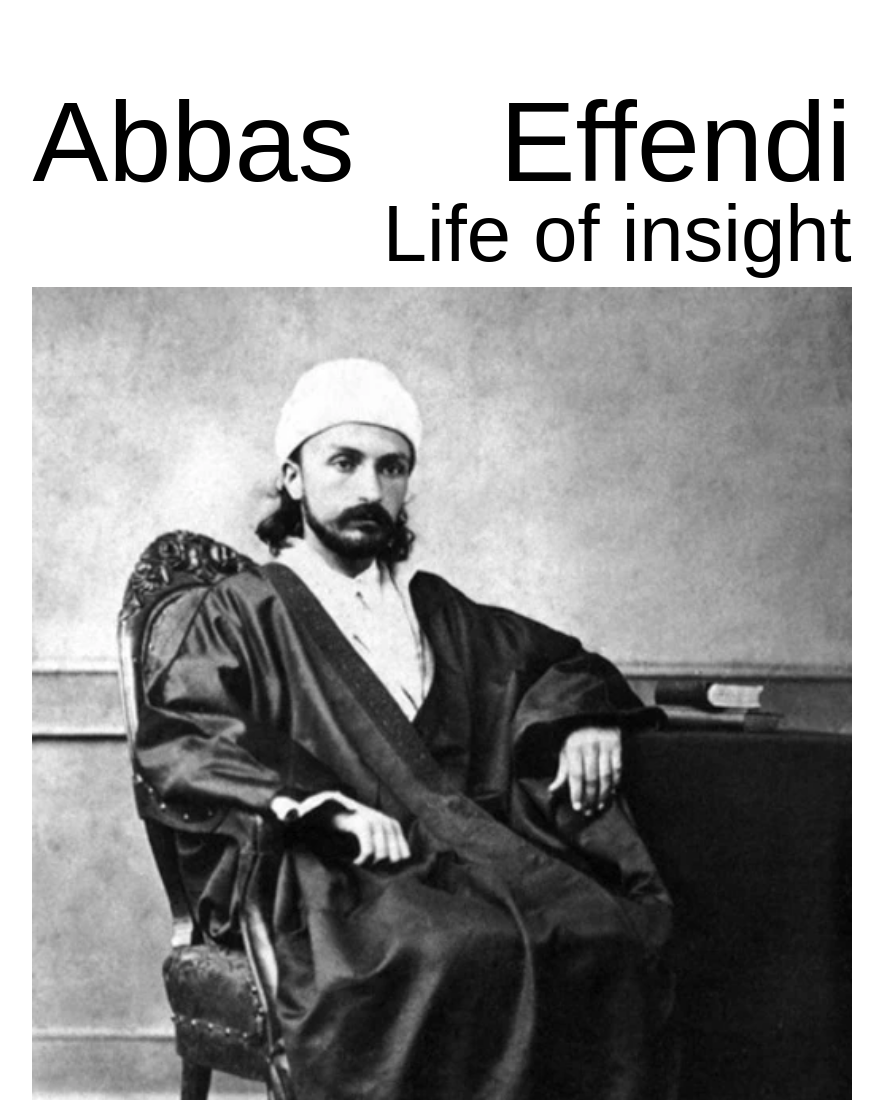
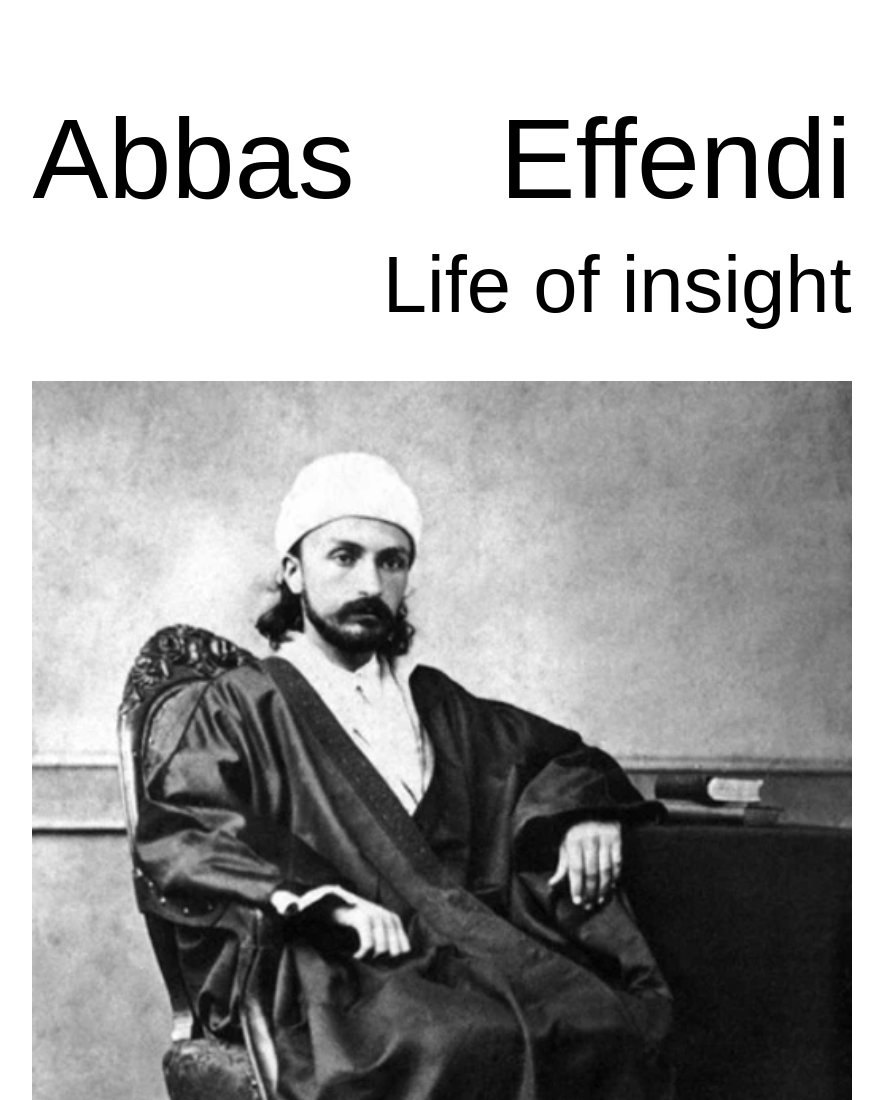
Before and after one commit to syntapy/abbas_tribute, a plain HTML site: page index.html in a window 1280 px wide. Shown: the top 1100 px of the page, without its empty margins (198-1081 px from the left). Drawn offline with Linux system fonts and the light colour scheme; a web font is replaced by a local one.

Commit message:
Add spacing within / below header text

```diff
--- a/css/font.css
+++ b/css/font.css
@@ -15,7 +15,7 @@ header {
 #title {
     font-size: 2.22em;
     text-align: justify;
-    line-height: 0.7;
+    line-height: 1.0;
 }
 
 /*#title > span.spacing {
@@ -26,7 +26,7 @@ header {
     font-size: 1.0em;
     display: inline-block;
     text-align: right;
-    line-height: 0.7;
+    line-height: 1.0;
 }
 
 figure {
--- a/css/positioning.css
+++ b/css/positioning.css
@@ -21,7 +21,7 @@ header {
 
 .header_text {
     border: 0vw;
-    padding: 0vw 0vw 2vw 0vw;
+    padding: 0vw 0vw 4vw 0vw;
 }
 
 #title {
```
